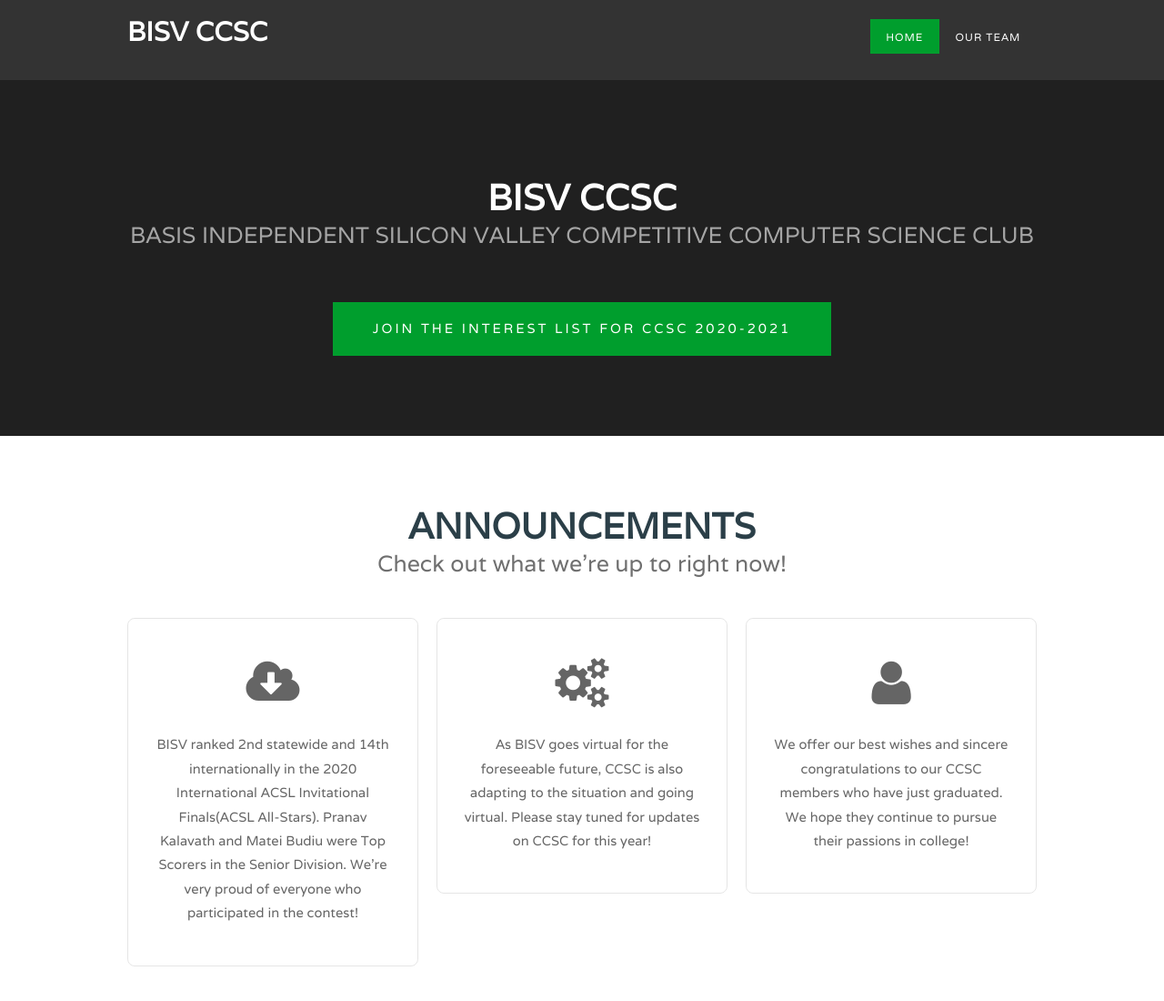
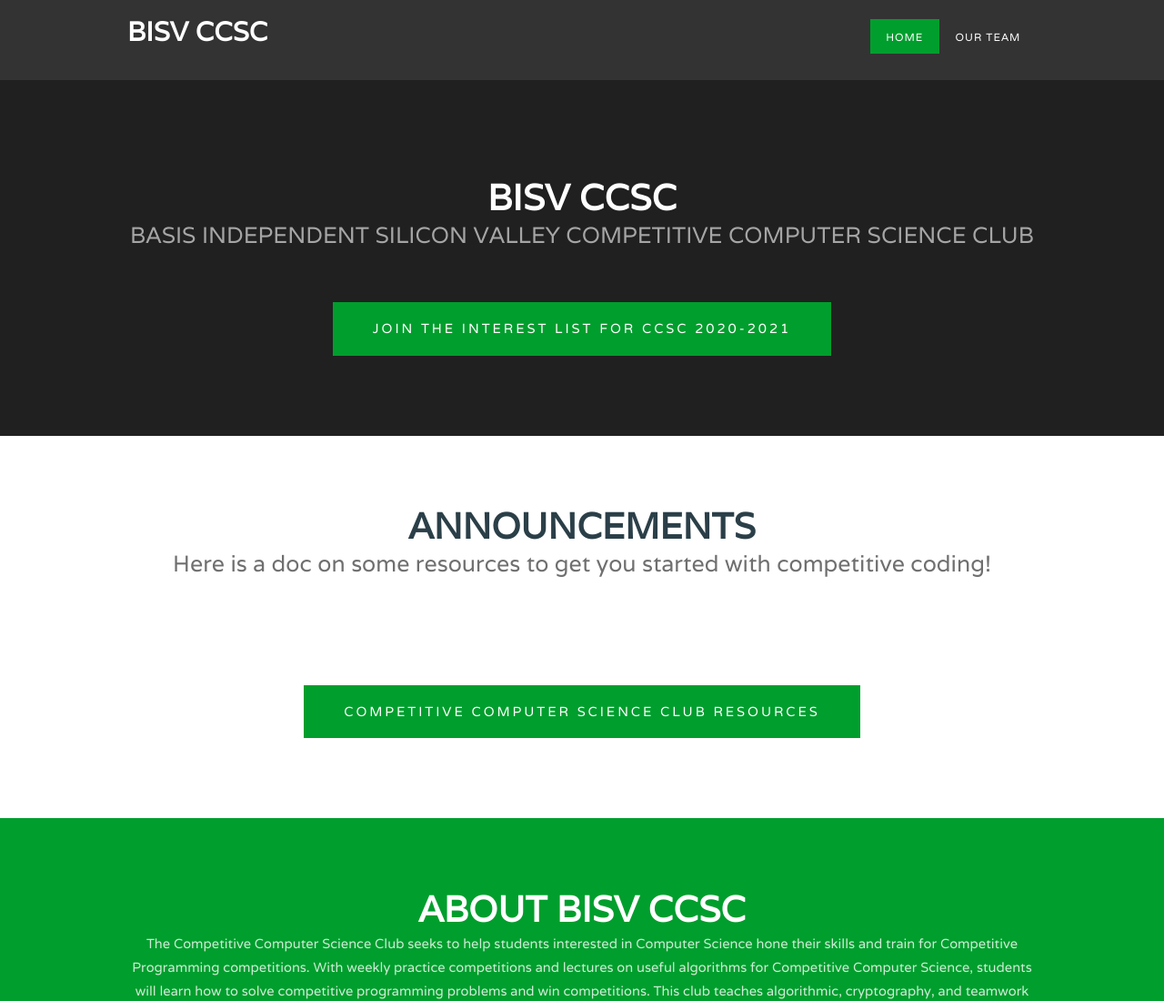
Before and after one commit to bisvccsc/bisvccsc.github.io, a website: page resources.html in a window 1280 px wide. Shown: the top 1100 px of the page at 91% size. Drawn offline with Linux system fonts and the light colour scheme; files whose address does not match are found by name.

Commit message:
Update resources.html

```diff
--- a/resources.html
+++ b/resources.html
@@ -49,24 +49,10 @@
 	<div id="extra" class="container">
 		<div class="title">
 			<h2>Announcements</h2>
-			<span class="byline">Check out what we're up to right now!</span> </div>
-		<div id="three-column">
-			<div class="boxA">
-				<div class="box"> <span class="fa fa-cloud-download"></span>
-					<p>BISV ranked 2nd statewide and 14th internationally in the 2020 International ACSL Invitational Finals(ACSL All-Stars). Pranav Kalavath and Matei Budiu were Top Scorers in the Senior Division. We're very proud of everyone who participated in the contest!</p>
-				</div>
-			</div>
-			<div class="boxB">
-				<div class="box"> <span class="fa fa-cogs"></span>
-					<p>As BISV goes virtual for the foreseeable future, CCSC is also adapting to the situation and going virtual. Please stay tuned for updates on CCSC for this year!</p>
-				</div>
-			</div>
-			<div class="boxC">
-				<div class="box"> <span class="fa fa-user"></span>
-					<p>We offer our best wishes and sincere congratulations to our CCSC members who have just graduated. We hope they continue to pursue their passions in college!</p>
-				</div>
-			</div>
-		</div>
+			<span class="byline">Here is a doc on some resources to get you started with competitive coding!</span> </div>
+		 <ul class="actions">
+        <li><a href="https://docs.google.com/document/d/1opsN6gbScqqTaN4hHqJLVQcUOrxKT402ONnO9g0EXgI/edit?usp=sharing" class="button">Competitive Computer Science Club Resources</a></li>
+      </ul>
 	</div>
 	<div id="featured">
 		<div class="container">
```
